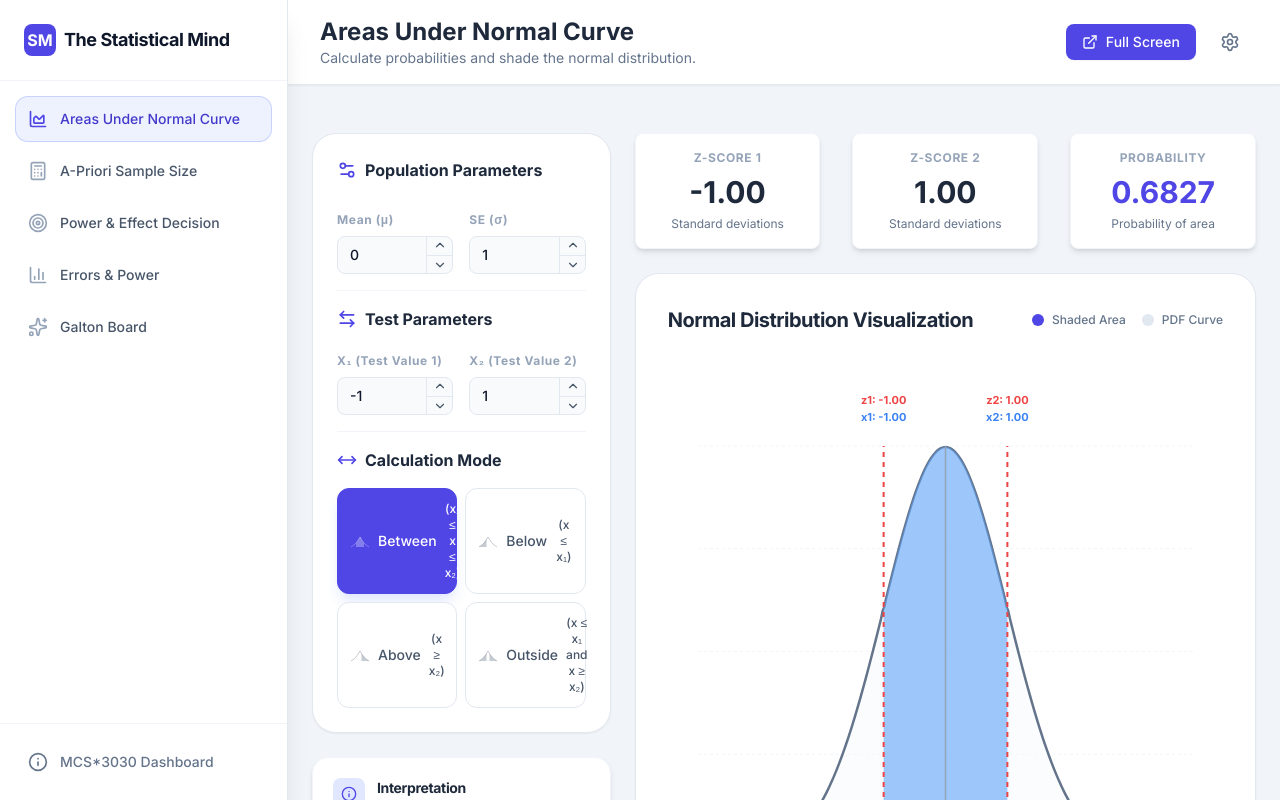
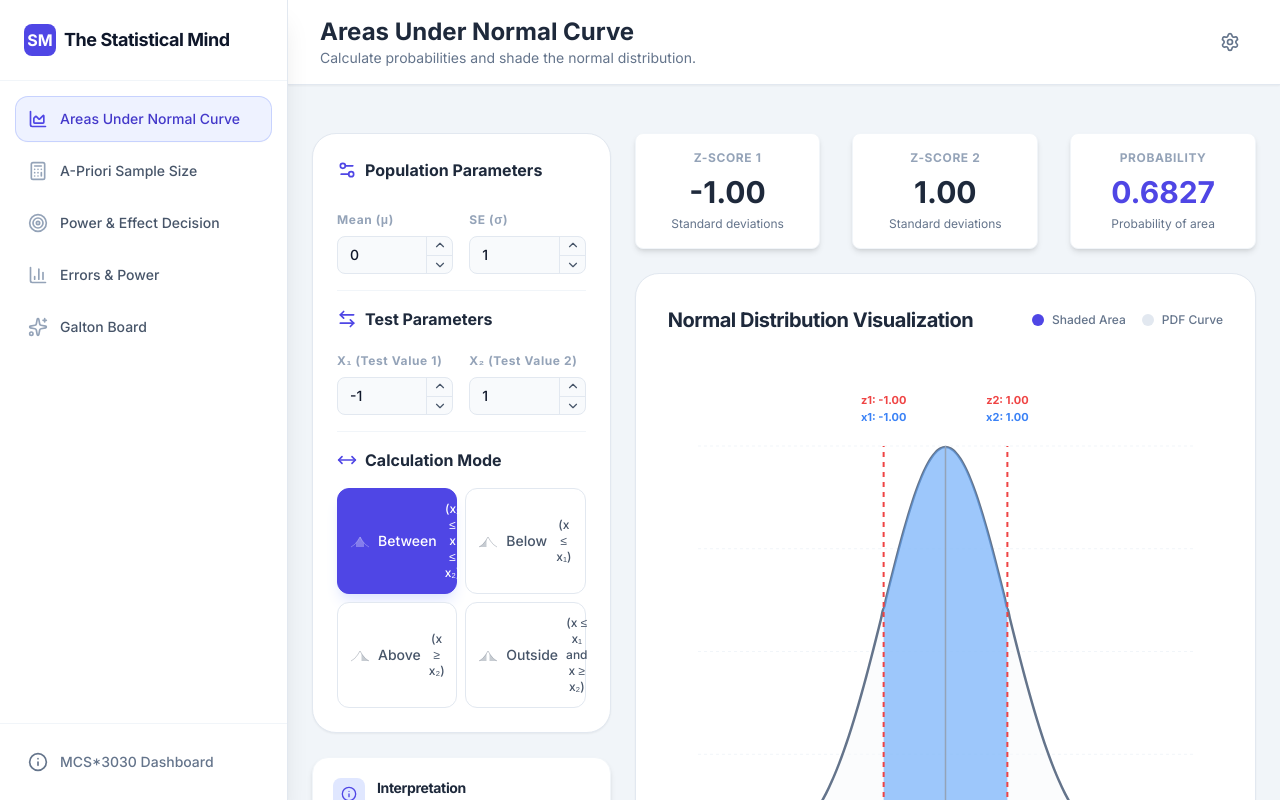
Before and after one commit to scolwell/3030-dashboard, a React (Vite) app: page / in a window 1280 px wide. Built offline with nearby package versions, Linux system fonts and the light colour scheme.

Commit message:
Hide fullscreen button for Normal Curve tool

```diff
--- a/App.tsx
+++ b/App.tsx
@@ -132,6 +132,7 @@ const App: React.FC = () => {
             </p>
           </div>
           <div className="flex items-center gap-4">
+            {activeToolId !== ToolType.NORMAL_CURVE && (
               <a
                 href={activeTool.url}
                 target="_blank"
@@ -142,6 +143,7 @@ const App: React.FC = () => {
                 <ExternalLink size={16} />
                 Full Screen
               </a>
+            )}
             <button
               onClick={() => setIsSidebarOpen(!isSidebarOpen)}
               className="p-2 hover:bg-slate-100 rounded-lg text-slate-500 transition-colors"
```
Lines whose indentation alone changed are shown as unchanged.
